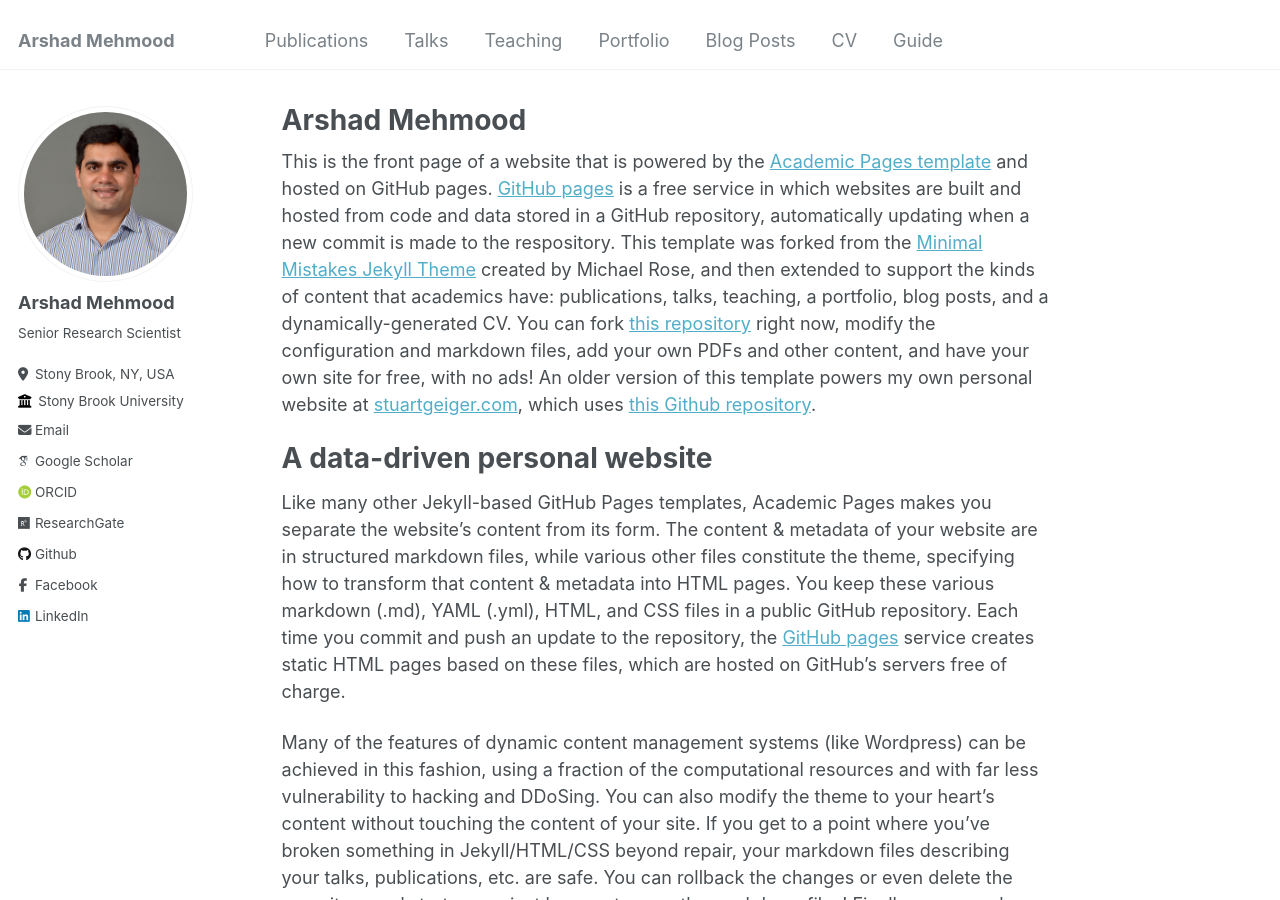
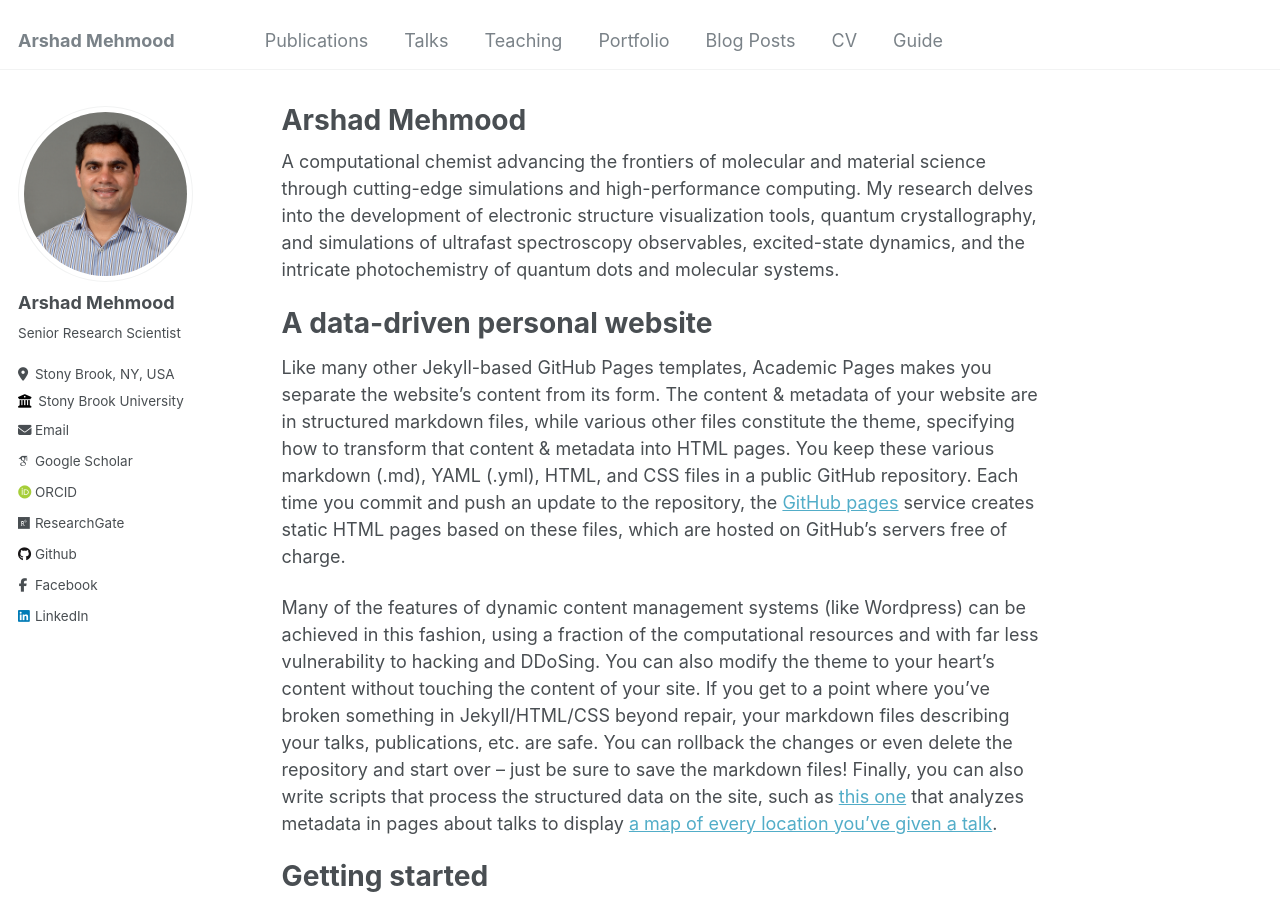
Before and after one commit to arshadmehmood118/arshadmehmood118.github.io, a Jekyll site: the page built from _pages/about.md, in a window 1280 px wide and 900 px high. Built offline with Jekyll 4.4.1, drawn with Linux system fonts in a browser that asks for light colours; some web fonts are replaced.

Commit message:
Update about.md

```diff
--- a/_pages/about.md
+++ b/_pages/about.md
@@ -7,7 +7,7 @@ redirect_from:
   - /about.html
 ---
 
-This is the front page of a website that is powered by the [Academic Pages template](https://github.com/academicpages/academicpages.github.io) and hosted on GitHub pages. [GitHub pages](https://pages.github.com) is a free service in which websites are built and hosted from code and data stored in a GitHub repository, automatically updating when a new commit is made to the respository. This template was forked from the [Minimal Mistakes Jekyll Theme](https://mmistakes.github.io/minimal-mistakes/) created by Michael Rose, and then extended to support the kinds of content that academics have: publications, talks, teaching, a portfolio, blog posts, and a dynamically-generated CV. You can fork [this repository](https://github.com/academicpages/academicpages.github.io) right now, modify the configuration and markdown files, add your own PDFs and other content, and have your own site for free, with no ads! An older version of this template powers my own personal website at [stuartgeiger.com](http://stuartgeiger.com), which uses [this Github repository](https://github.com/staeiou/staeiou.github.io).
+A computational chemist advancing the frontiers of molecular and material science through cutting-edge simulations and high-performance computing. My research delves into the development of electronic structure visualization tools, quantum crystallography, and simulations of ultrafast spectroscopy observables, excited-state dynamics, and the intricate photochemistry of quantum dots and molecular systems.
 
 A data-driven personal website
 ======
```
